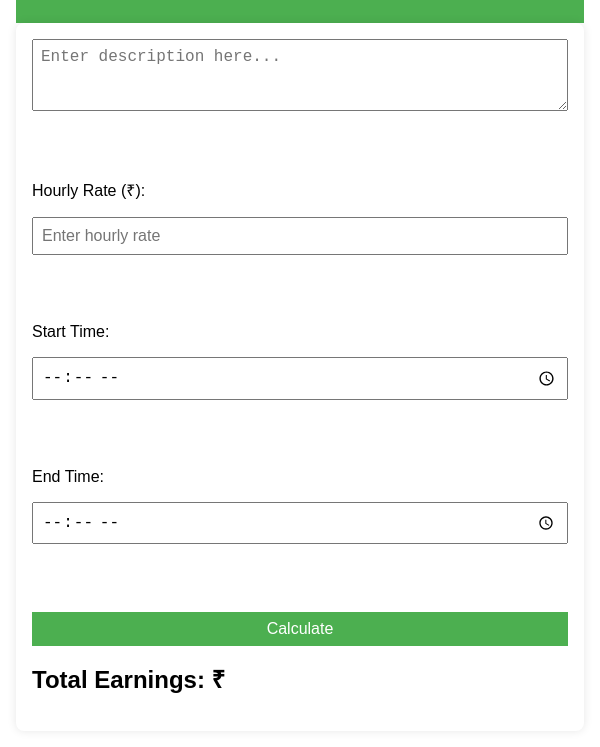
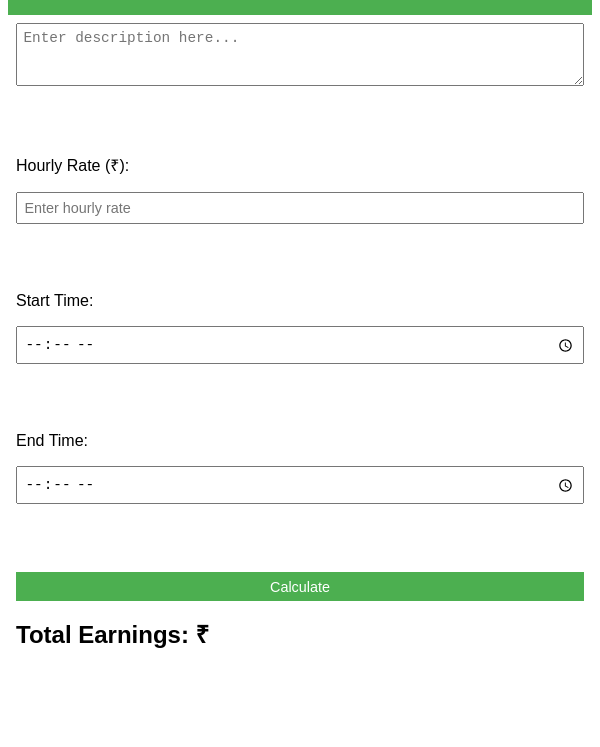
Before and after one commit to aravindhanm4823/novanestle, a plain HTML site: page index.html in a window 600 px wide. Shown: the part 105-852 px from the top of the page. After the commit the page ends 800 px from the top, so only its background shows below. Drawn offline with Linux system fonts and the light colour scheme.

Commit message:
Add files via upload

```diff
--- a/styles.css
+++ b/styles.css
@@ -58,8 +58,21 @@ h2 {
     margin-top: 1rem;
 }
 
-@media (min-width: 600px) {
+/* Responsive design adjustments */
+@media (max-width: 600px) {
+    body {
+        padding: 0.5rem; /* Reduce padding on very small screens */
+    }
+
+    main {
+        padding: 0.5rem; /* Reduce padding to fit content better */
+        margin: 0; /* Remove margin to prevent overflow on small screens */
+        width: 100%; /* Ensure width fits the screen */
+        box-shadow: none; /* Remove shadow to save space */
+    }
+
     textarea, input[type="number"], input[type="time"], button {
-        font-size: 1rem;
+        font-size: 0.9rem; /* Slightly reduce font size on small screens */
+        padding: 0.4rem; /* Adjust padding for smaller screens */
     }
 }
```
